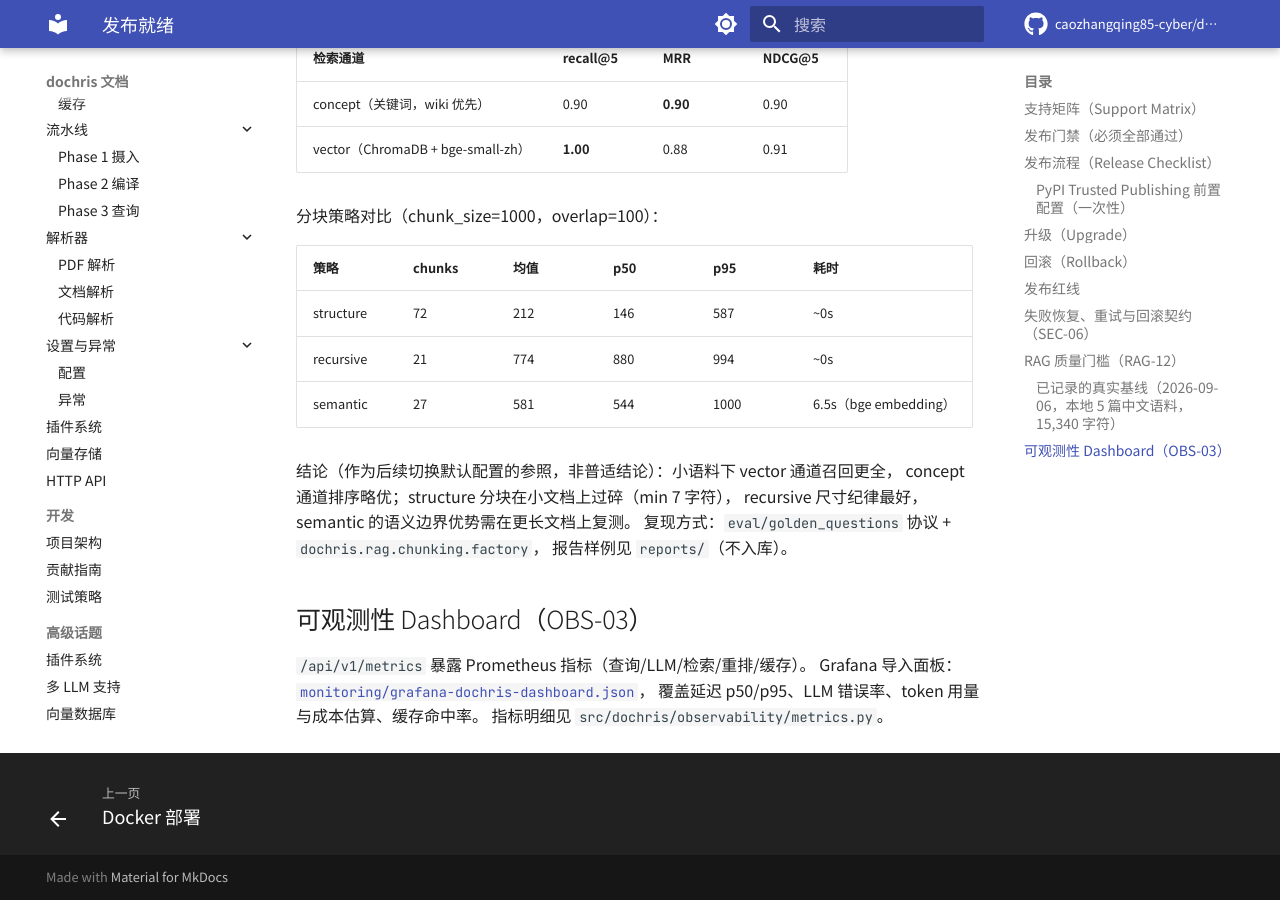
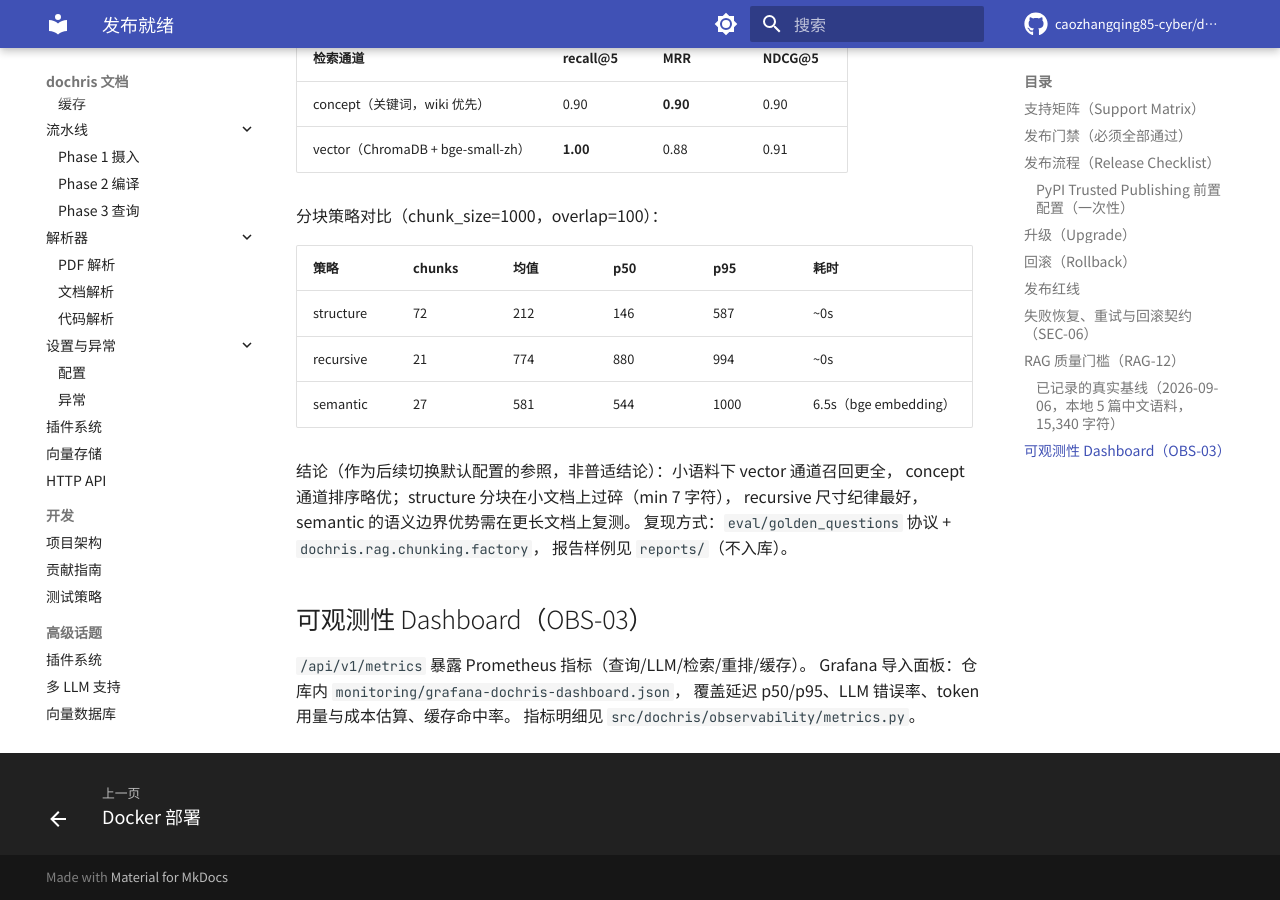
Before and after one commit to caozhangqing85-cyber/dochris, an MkDocs documentation site: the page built from docs/RELEASE.md, in a window 1280 px wide and 900 px high, scrolled down 4604 px. Built offline with MkDocs 1.6.1 and Material for MkDocs 9.7.7, drawn with Linux system fonts in a browser that asks for light colours; comment, search, counter and statistics services are not loaded.

Commit message:
fix(docs): RELEASE.md 移除指向 docs 外部的相对链接（mkdocs strict 告警）

```diff
--- a/docs/RELEASE.md
+++ b/docs/RELEASE.md
@@ -163,6 +163,6 @@ recursive 尺寸纪律最好，semantic 的语义边界优势需在更长文档
 ## 可观测性 Dashboard（OBS-03）
 
 `/api/v1/metrics` 暴露 Prometheus 指标（查询/LLM/检索/重排/缓存）。
-Grafana 导入面板：[`monitoring/grafana-dochris-dashboard.json`](../monitoring/grafana-dochris-dashboard.json)，
+Grafana 导入面板：仓库内 `monitoring/grafana-dochris-dashboard.json`，
 覆盖延迟 p50/p95、LLM 错误率、token 用量与成本估算、缓存命中率。
 指标明细见 `src/dochris/observability/metrics.py`。
```
